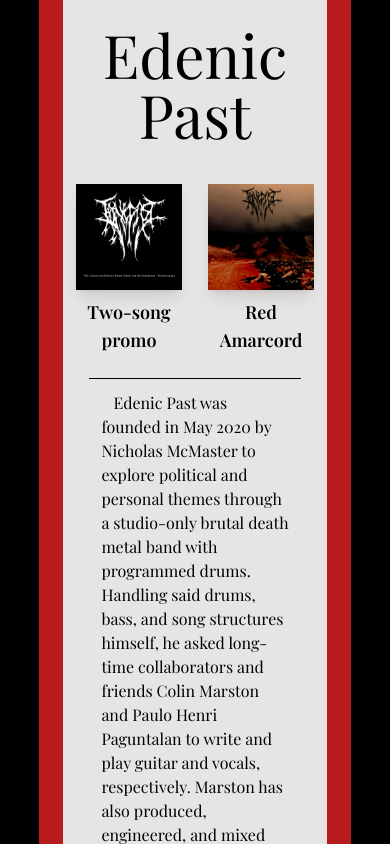
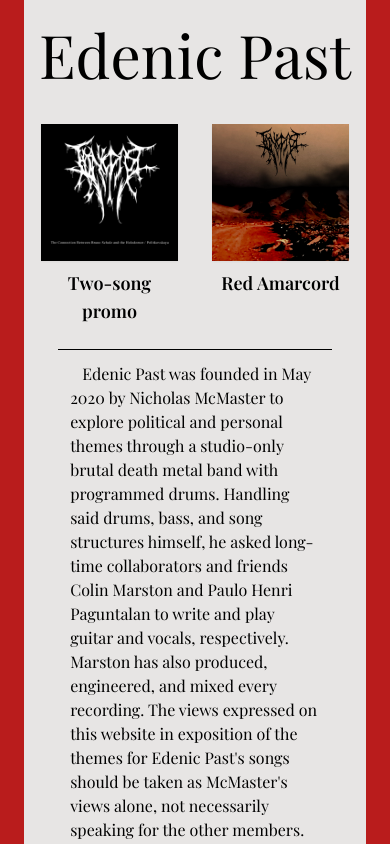
Before and after one commit to nmcmaster/edenic-past, a Next.js app: page / in a window 390 px wide. Shown: the top 844 px of the page. Built offline with nearby package versions, Linux system fonts and the light colour scheme; a web font is replaced by a local one.

Commit message:
repsonsive

```diff
--- a/src/app/page.tsx
+++ b/src/app/page.tsx
@@ -4,14 +4,14 @@
 
 export default function Home() {
 	return (
-		<main className="w-4/5 mx-auto bg-red-700 min-h-screen px-6">
+		<main className="sm:w-4/5 mx-auto bg-red-700 min-h-screen px-6">
 			<div className="bg-stone-200 min-h-screen">
-				<h1 className="text-center text-6xl pt-6 pb-10">Edenic Past</h1>
+				<h1 className="text-center text-6xl sm:text-3xl pt-6 pb-10">Edenic Past</h1>
 				<div className="flex flex-wrap justify-around">
 					<AlbumSquare title="Two-song promo">
 						<Image
 							src="/two-song-promo.jpg"
-							className="block shadow-lg"
+							className="block shadow-sm"
 							width={1000}
 							height={1000}
 							alt="Edenic Past two song promo cover"
@@ -20,7 +20,7 @@
 					<AlbumSquare title="Red Amarcord">
 						<Image
 							src="/red-amarcord-square.png"
-							className="block shadow-lg"
+							className="block shadow-sm"
 							width={1000}
 							height={1000}
 							alt="Red Amarcord Cover"
```
